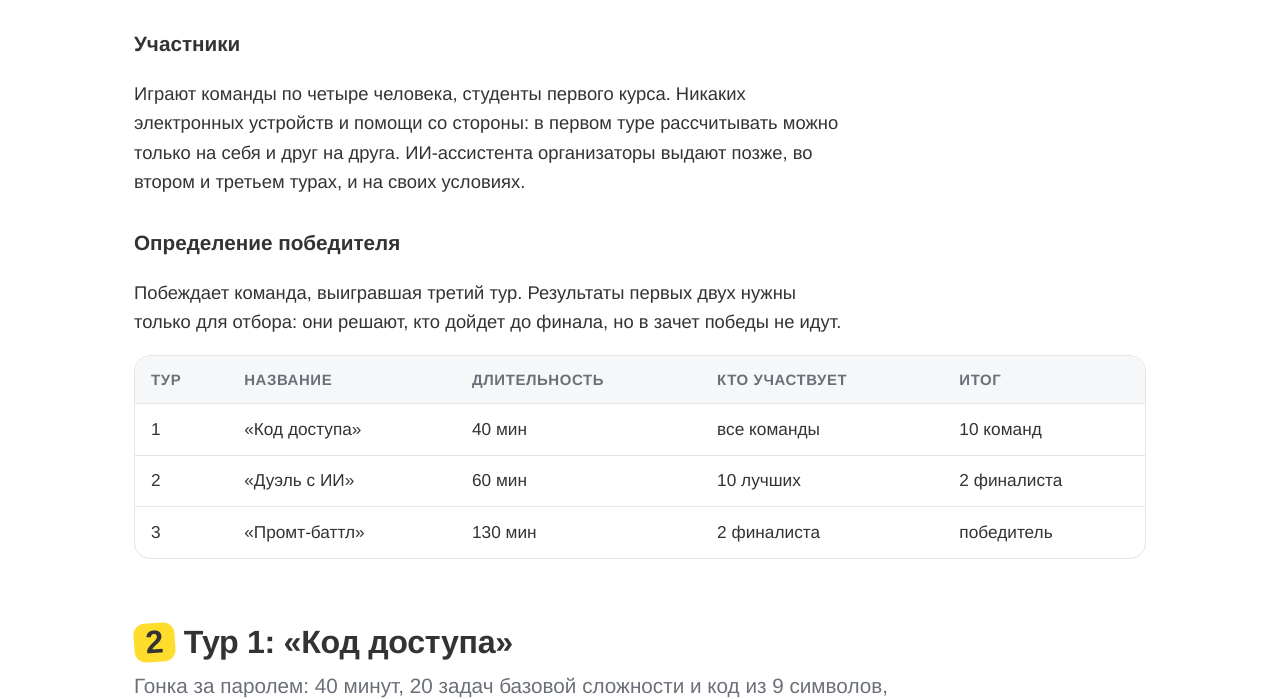
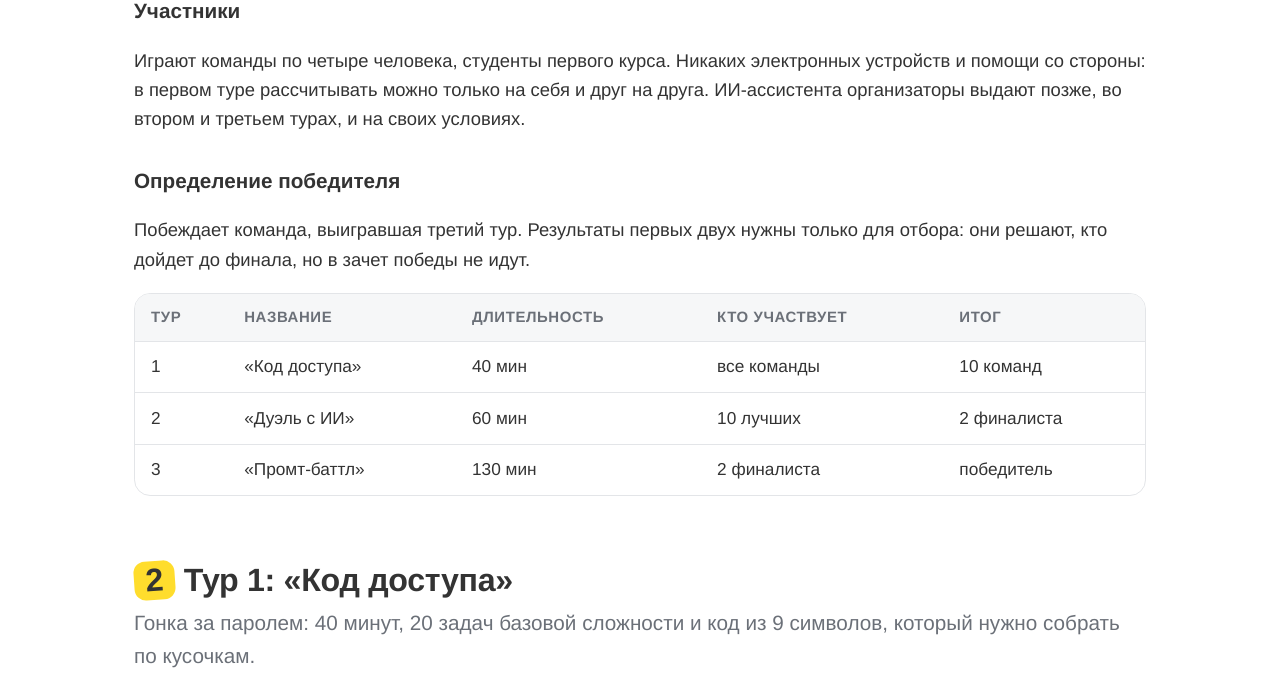
Before and after one commit to berdichevskiia/matbot_ii, a plain HTML site: page index.html in a window 1280 px wide. Shown: the part 771-1470 px from the top of the page. Drawn offline with Linux system fonts and the light colour scheme.

Commit message:
Add files via upload

```diff
--- a/index.html
+++ b/index.html
@@ -62,7 +62,7 @@ button.th{font:inherit;font-size:0.875rem;cursor:pointer;border:1px solid var(--
 .hero::before{content:"∑ ∫ π";position:absolute;right:1rem;bottom:-1.5rem;font-size:7.5rem;font-weight:800;letter-spacing:.08em;opacity:.12;white-space:nowrap}
 .hero::after{content:"";position:absolute;right:-4.375rem;top:-4.375rem;width:16.25rem;height:16.25rem;border-radius:50%;background:#333;opacity:.08}
 .lead{font-size:1.125rem}
-section p{max-width:70ch}
+
 .card{transition:transform .2s ease,box-shadow .2s ease}
 .card:hover{transform:translateY(-3px);box-shadow:0 0.5rem 1.25rem rgba(0,0,0,.10)}
 h2 .n{transform:rotate(-4deg)}
```
